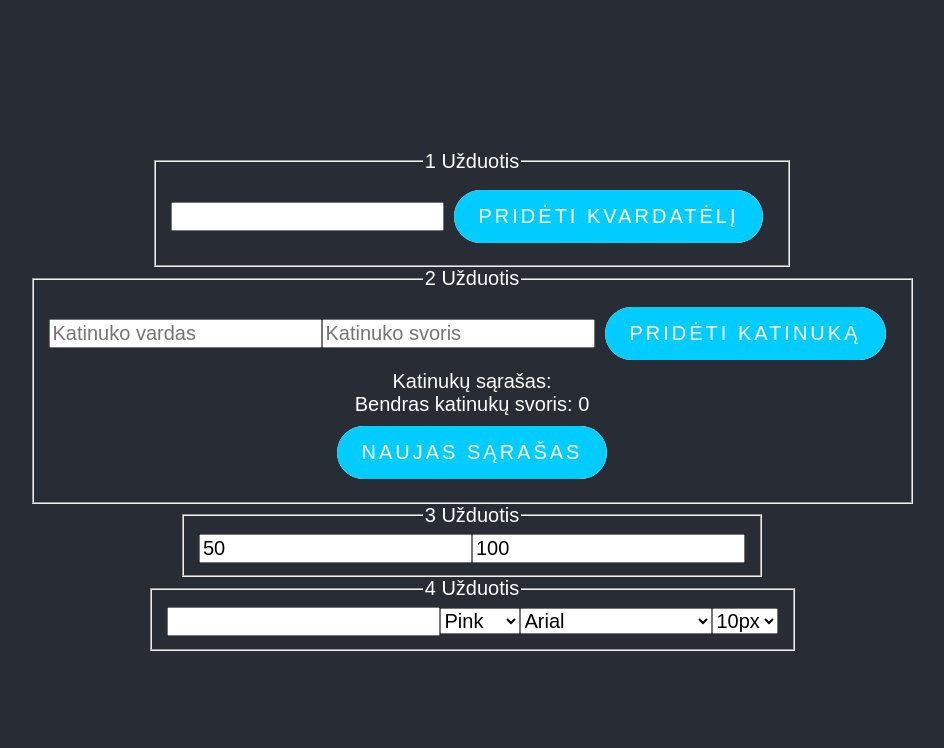
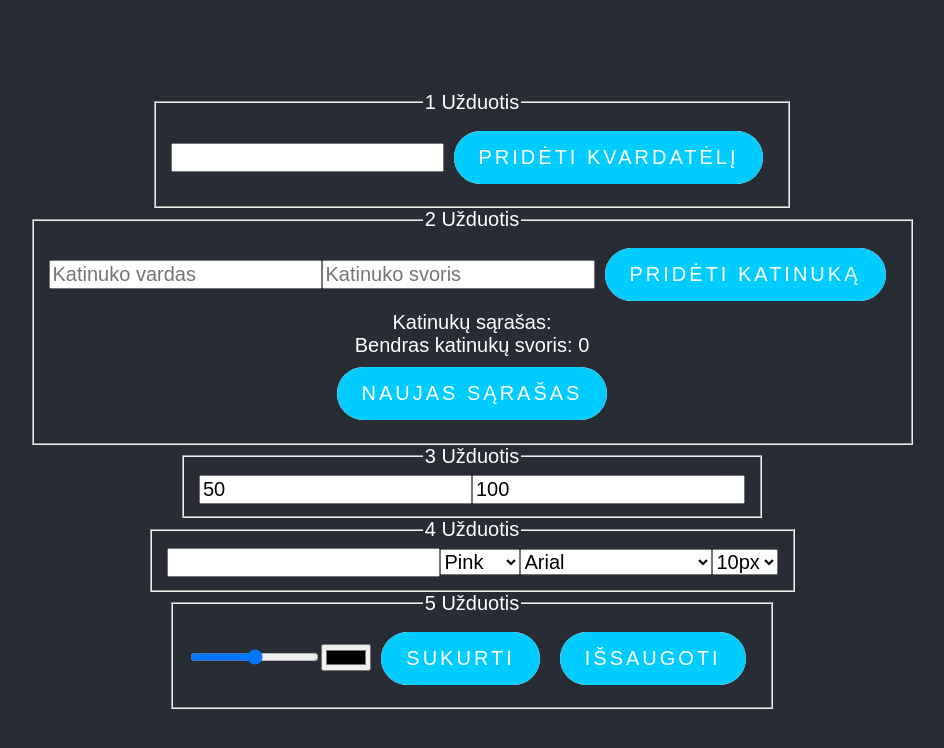
Before and after one commit to julijajarmale/1-Lamos, a React (Create React App) app in the folder r1/: page / in a window 1280 px wide. Shown: the top 748 px of the page, without its empty margins (168-1112 px from the left). Built offline with nearby package versions, Linux system fonts and the light colour scheme.

Commit message:
pries paskaita

```diff
--- a/r1/src/App.jsx
+++ b/r1/src/App.jsx
@@ -89,6 +89,25 @@ function App() {
         setText(e.target.value);
       };
 
+// 5 užduotis
+
+      const [kvadratai, setKvadratas] = useState([]);
+      const[color, setColor] = useState('');
+      const[size, setSize] = useState('');
+
+      const pridetiKvadrata = () =>{
+          setKvadratas((k) => [...k, kvadratai]);
+      }
+
+      const inputColor= e =>{
+        setColor(e.target.value);
+    }
+
+     const rangeSize= e =>{
+        setSize(e.target.value);
+    }
+
+
     return (
         <div className="App">
             <header className="App-header">
@@ -148,6 +167,18 @@ function App() {
               <p style={{color: selectColor, fontFamily: selectFont, fontSize: Number(selectSize)}}>{text}</p>
 
             </fieldset>
+            <fieldset>
+              <legend>5 Užduotis</legend>
+              <input type="range" onChange={rangeSize} value ='size'></input>
+              <input type="color" onChange={inputColor} value ='color'></input>
+              <button onClick={pridetiKvadrata}>SUKURTI</button>
+              <button>IŠSAUGOTI</button>
+              <div className='kvc'>
+              {
+                        kvadratai ? kvadratai.map((k, i) => <div key={i} className="kv" style={{background: color}}>{k}</div>) : null
+                    }
+             </div>
+            </fieldset>
             </header>
         </div>
     );
@@ -172,3 +203,11 @@ export default App;
 //atvaizduojamas atskirai komponento apačioje. Select pasirinkimai sudaryti iš 5 skirtingų spalvų, 5 skirtingų
 //fontų dydžių ir 5 skirtingų fontų (Arial, Times new Roman ar panašiai) Select pasirinkimų nustatymai turi keisti
 //atvaizduojamo teksto išvaizdą.
+
+//5.Sukurti komponentą su dviem range tipo įvedimais https://developer.mozilla.org/en-US/docs/Web/HTML/Element/input/range
+//vienu color įvedimu https://developer.mozilla.org/en-US/docs/Web/HTML/Element/input/color ir mygtukais sukurti ir
+// išsaugoti. Paspaudus mygtuką sukurti, atsiranda naujas kvadratas 100px aukščio ir pločio bei juodu fonu.
+// Keičiant range ir color įvedimus keičiasi ir kvadrato išvaizda. Kvadrato išvaizdą nustato įvedimai:
+//range tipo įvedimai nuo 10 iki 200 ir nustato plotą ir aukštį pikseliais, color- fono spalvą.
+//Paspaudus mygtuką išsaugoti, kvadrato išvaizda išsaugoma ir į nustatymus nebereguoja. Vėl paspaudus mygtuką
+//sukurti- atsiranda naujas reguliuojamas kvadratas.
```
